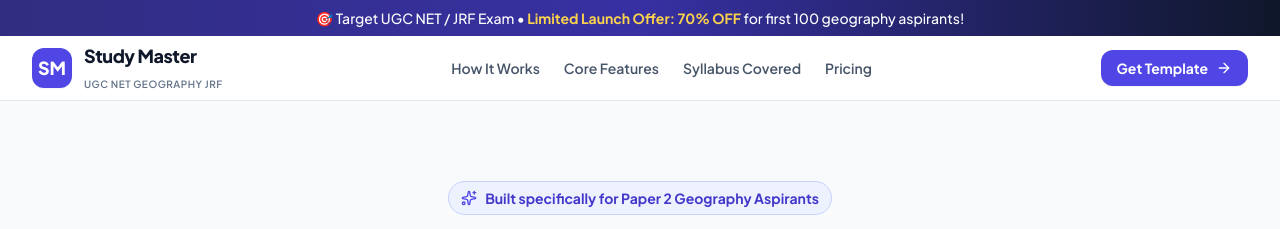
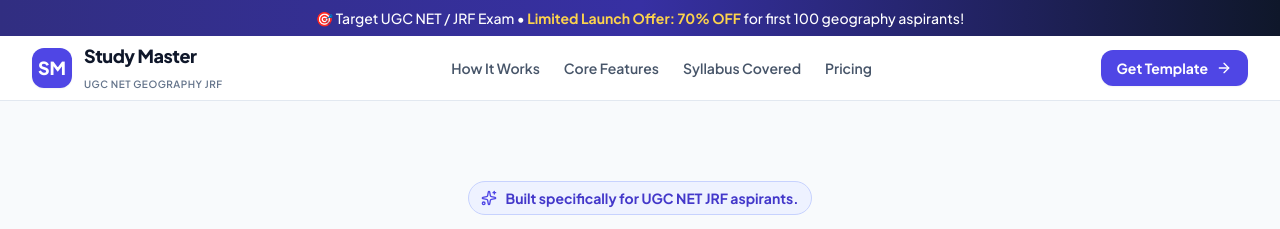
Before and after one commit to ecouf/inumarfarooque, a plain HTML site: page study-master/index.html in a window 1280 px wide. Shown: the top 229 px of the page. Drawn offline with nearby package versions, Linux system fonts and the light colour scheme.

Commit message:
Update index.html

```diff
--- a/study-master/index.html
+++ b/study-master/index.html
@@ -65,7 +65,7 @@
 
         <div class="inline-flex items-center gap-2 px-3 py-1.5 rounded-full bg-indigo-50 border border-indigo-200 text-indigo-700 text-xs sm:text-sm font-bold">
           <i data-lucide="sparkles" class="w-4 h-4 text-indigo-600"></i>
-          <span>Built specifically for Paper 2 Geography Aspirants</span>
+          <span>Built specifically for UGC NET JRF aspirants.</span>
         </div>
 
         <h1 class="text-3xl sm:text-5xl lg:text-6xl font-black text-slate-900 tracking-tight leading-[1.15]">
```
